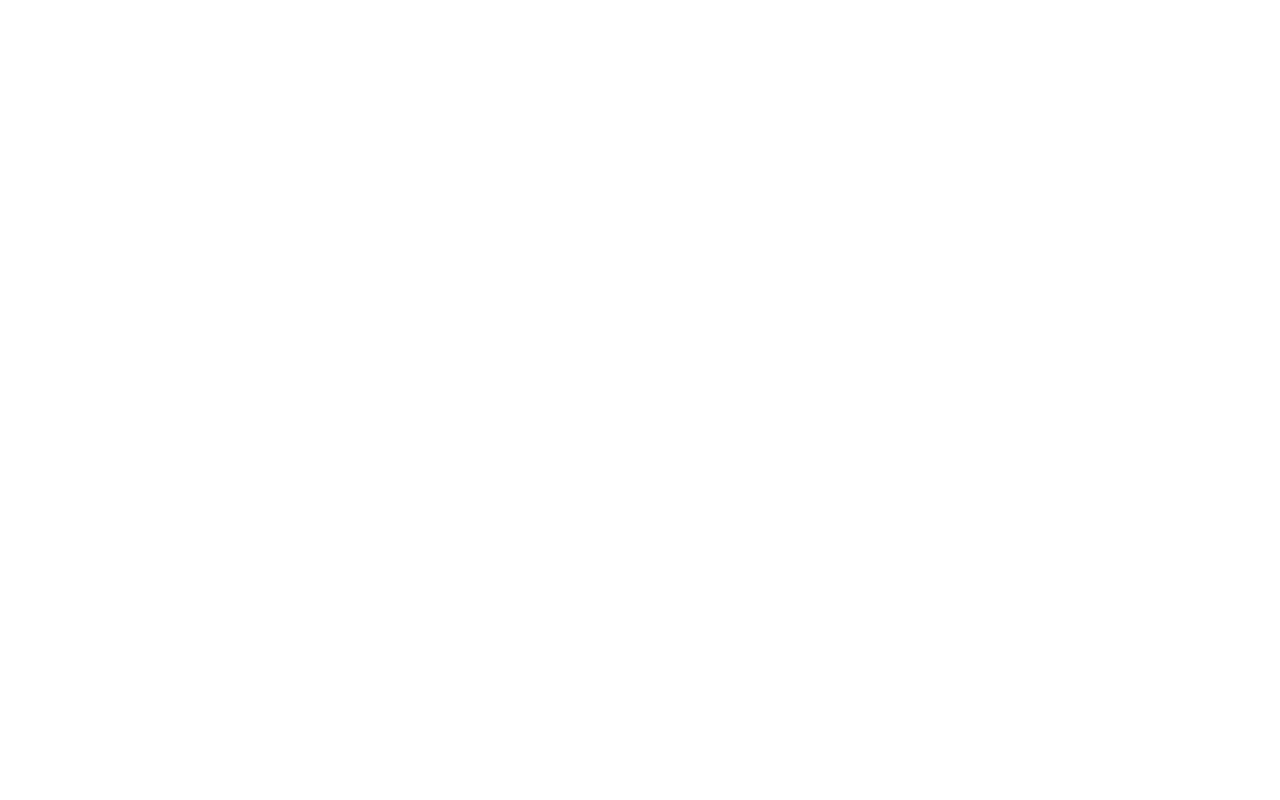
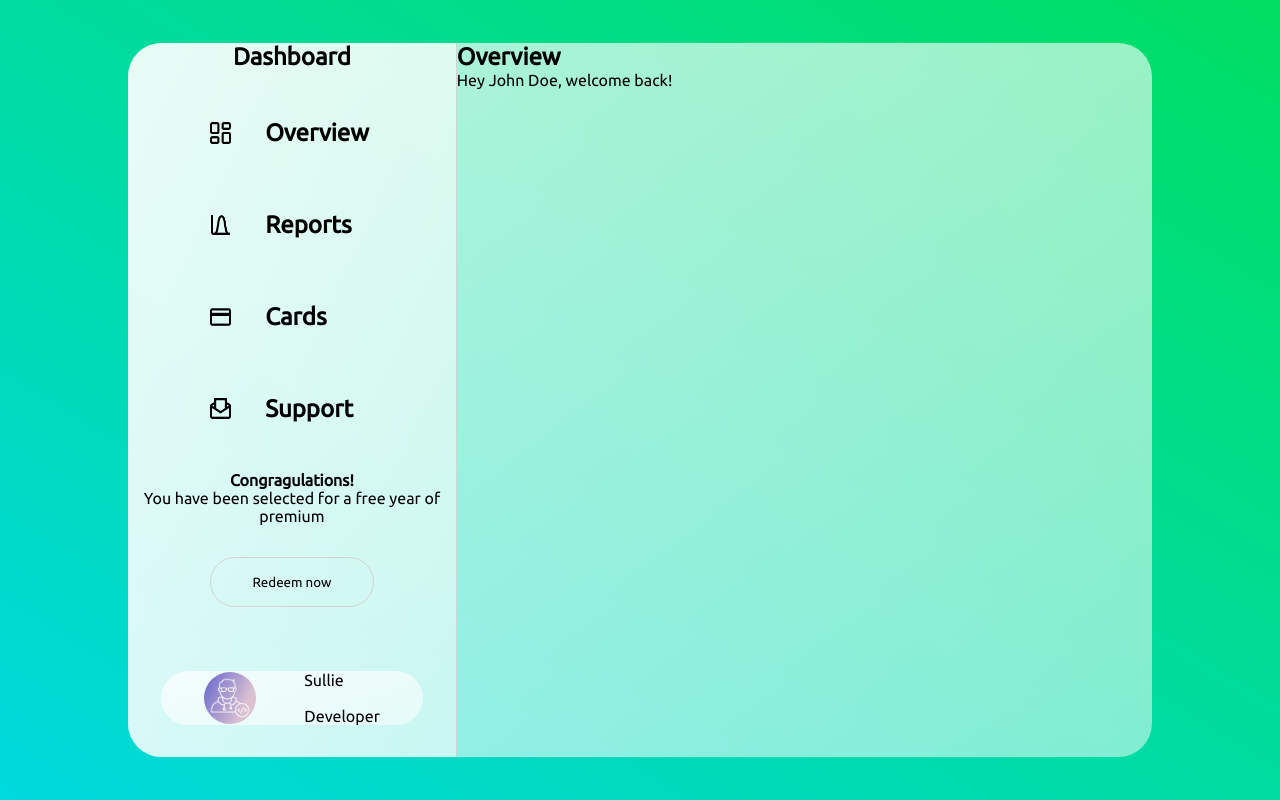
Before and after one commit to sullie-dev/fintect-dsahboard-HTML-CSS-, a plain HTML site: page index.html in a window 1280 px wide. Drawn offline with Linux system fonts and the light colour scheme.

Commit message:
Enhancment(s)
Added dashboard content, added CSS styling, added images

```diff
--- a/index.html
+++ b/index.html
@@ -1,10 +1,60 @@
 <!DOCTYPE html>
 <html lang="en">
-<head>
-    <meta charset="UTF-8">
+  <head>
+    <meta charset="UTF-8" />
+    <link rel="stylesheet" href="style.css" />
+    <link rel="preconnect" href="https://fonts.gstatic.com" />
+    <link
+      href="https://fonts.googleapis.com/css2?family=Oxygen&family=Ubuntu&display=swap"
+      rel="stylesheet"
+    />
     <title>Fintech Dashboard</title>
-</head>
-<body>
-
-</body>
+  </head>
+  <body>
+    <main>
+      <section class="glass">
+        <div class="dashboard">
+          <div class="finLogo">
+            <h1>Dashboard</h1>
+          </div>
+          <div class="naviagtion">
+            <div class="link">
+              <img src="/images/overview.png" />
+              <h2>Overview</h2>
+            </div>
+            <div class="link">
+              <img src="/images/reports.png" />
+              <h2>Reports</h2>
+            </div>
+            <div class="link">
+              <img src="/images/card.png" />
+              <h2>Cards</h2>
+            </div>
+            <div class="link">
+              <img src="images/email.png" />
+              <h2>Support</h2>
+            </div>
+          </div>
+          <div class="promotion">
+            <h4>Congragulations!</h4>
+            <p>You have been selected for a free year of premium</p>
+            <button class="redeem">Redeem now</button>
+          </div>
+          <div class="user">
+            <img src="/images/profile.png" />
+            <div class="user-info">
+              <p class="username">Sullie</p><br>
+              <p class="user-role">Developer</p>
+            </div>
+          </div>
+        </div>
+        <div class="finances">
+          <div class="overview">
+            <h1>Overview</h1>
+            <p>Hey John Doe, welcome back!</p>
+          </div>
+        </div>
+      </section>
+    </main>
+  </body>
 </html>
--- /dev/null
+++ b/style.css
@@ -0,0 +1,106 @@
+* {
+  margin: 0;
+  padding: 0;
+  box-sizing: border-box;
+  font-family: "Ubuntu", sans-serif;
+}
+
+main {
+  background: linear-gradient(to right top, #00d9de, #00de62);
+  min-height: 100vh;
+  display: flex;
+  align-items: center;
+  justify-content: center;
+}
+
+.glass {
+  background-color: white;
+  min-height: 80vh;
+  width: 80%;
+  background: linear-gradient(
+    to right bottom,
+    rgba(255, 255, 255, 0.7),
+    rgba(255, 255, 255, 0.5)
+  );
+  border-radius: 2.1rem;
+  display: flex;
+}
+
+.dashboard {
+  flex: 1;
+  display: flex;
+  background: linear-gradient(
+    to right bottom,
+    rgba(255, 255, 255, 0.7),
+    rgba(255, 255, 255, 0.5)
+  );
+  border-radius: 2.1rem 0rem 0rem 2.1rem;
+  border-right: 1px solid #d3d3d3;
+  flex-direction: column;
+  align-items: center;
+  justify-content: center;
+}
+
+.link {
+  display: flex;
+  margin: 2rem 0rem;
+  padding: 1rem 5rem;
+  align-items: center;
+}
+
+.link img {
+  width: 15%;
+}
+
+.link h2 {
+  padding: 0rem 2rem;
+}
+
+.promotion {
+  display: flex;
+  flex-direction: column;
+  word-wrap: normal;
+  text-align: center;
+}
+
+.redeem {
+    margin: 2rem 0rem;
+  border-radius: 2rem;
+  border: 1px solid #d3d3d3;
+  width: 50%;
+  height: 50px;
+  text-decoration: solid;
+  outline: none;
+  background-color: Transparent;
+  align-self: center;
+}
+
+.user {
+  display: flex;
+  width: 80%;
+  margin: 2rem 0rem;
+  align-items: center;
+  justify-content: center;
+  background: linear-gradient(
+    to right bottom,
+    rgba(255, 255, 255, 0.7),
+    rgba(255, 255, 255, 0.5)
+  );
+  border-radius: 3rem;
+  line-break: strict;
+}
+
+.user img {
+  width: 20%;
+  border-radius: 50%;
+  margin-right: 3rem;
+}
+
+.username {
+  line-break: after;
+}
+
+/*Main Content*/
+.finances {
+  flex: 3;
+}
```
Also changed, not shown: images/card.png (added), images/email.png (added), images/overview.png (added), images/profile.png (added), images/promotion.png (added), images/reports.png (added), 1 other file.
